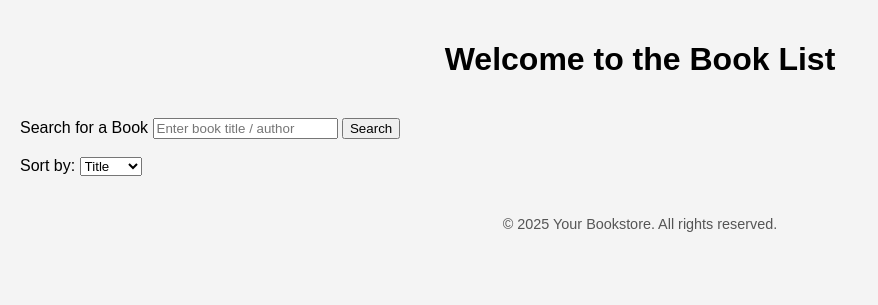
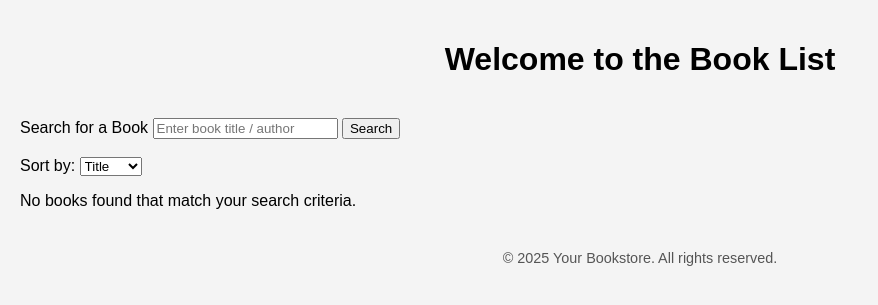
Before and after one commit to kehalit/Book_Alchemy, a Flask app: page / in a window 1280 px wide. Shown: the top 305 px of the page, without its empty margins (0-878 px from the left). Run offline with Flask 3, Linux system fonts and the light colour scheme.

Commit message:
fix missing url in for action for search form

```diff
--- a/templates/home.html
+++ b/templates/home.html
@@ -9,16 +9,12 @@
 </head>
 <body>
     <h1>Welcome to the Book List</h1>
-
         <!--search form-->
-        <div class ="search_options">
-            <form action=" url_for('home')" method="GET">
-                 <label for="search">Search for a Book</label>
-                <input type=text id="search" name="search" placeholder="Enter book title / author">
-                <button type="submit">Search</button><br><br>
-            </form>
-
-        </div>
+    <form action=" {{ url_for('home') }}" method="GET">
+        <label for="search">Search for a Book</label>
+        <input type=text id="search" name="search" placeholder="Enter book title / author">
+        <button type="submit">Search</button><br><br>
+    </form>
 
         <!-- Sorting dropdown -->
        <div class="sort-options">
@@ -29,6 +25,7 @@
         </select>
     </div>
 
+    {% if books %}
    <div class="book-container">
     {% for book in books %}
     <div class="book">
@@ -43,6 +40,9 @@
     </div>
     {% endfor %}
 </div>
+    {% else %}
+        <p>No books found that match your search criteria.</p>
+    {% endif %}
 <footer>
      <p>&copy; 2025 Your Bookstore. All rights reserved.</p>
 </footer>
```
